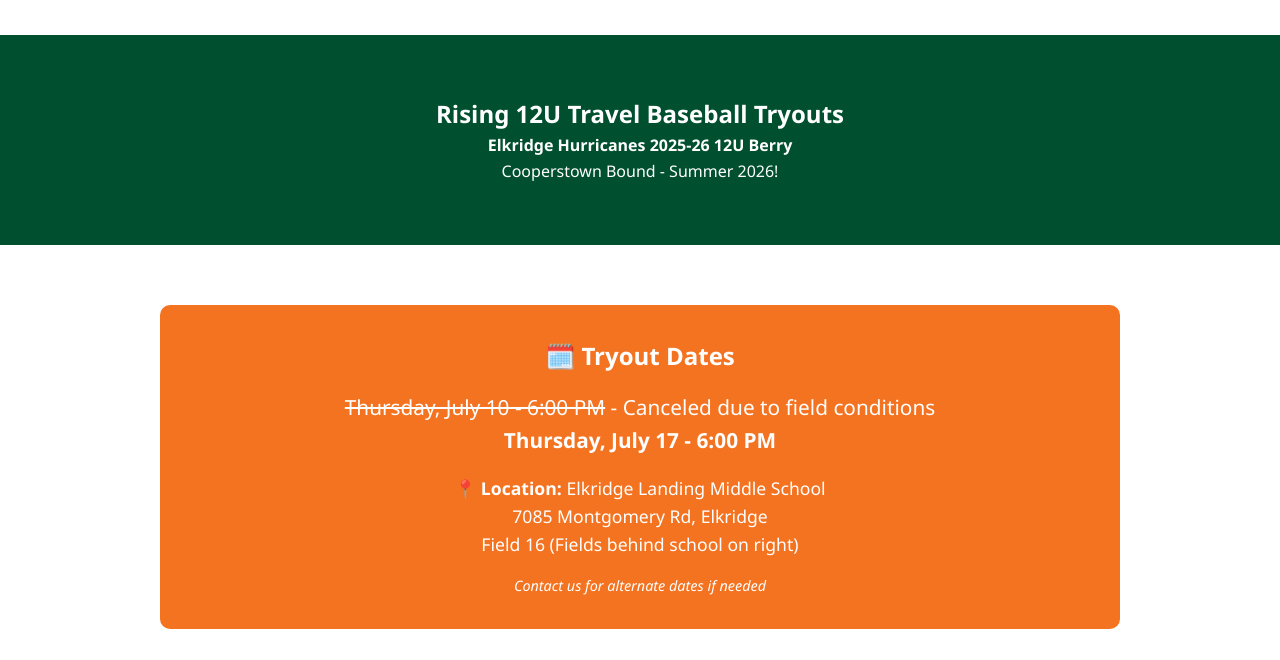
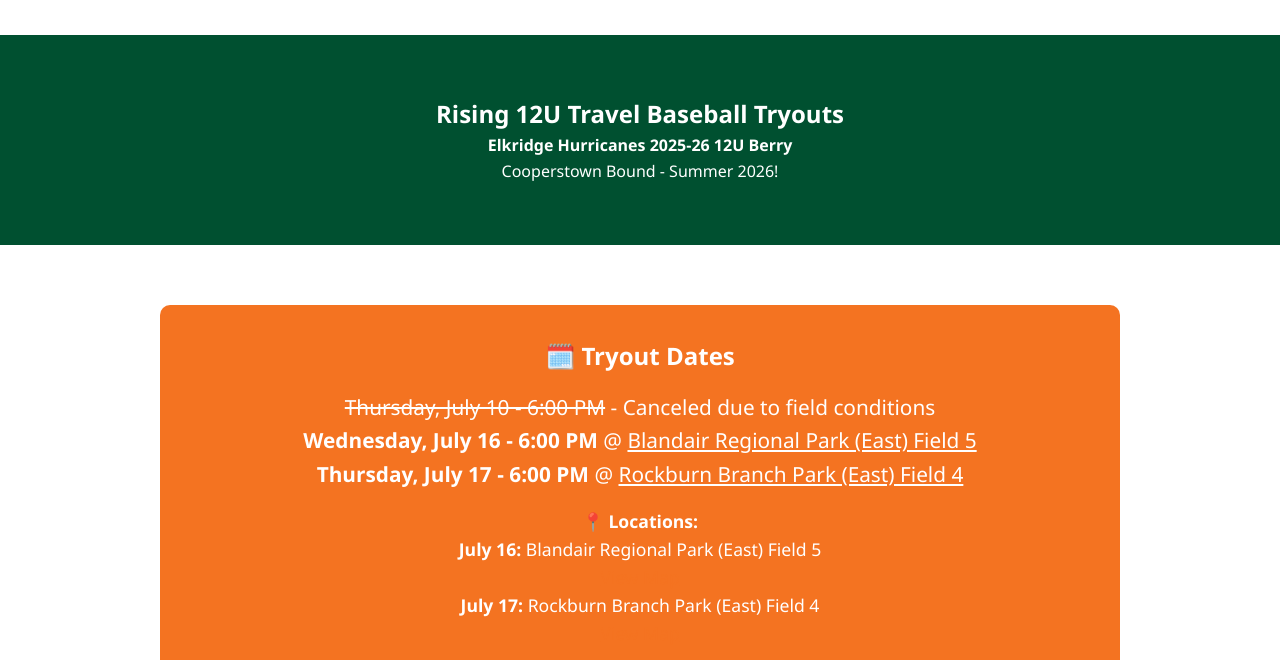
Before and after one commit to aparlette/elkridge-berry, a plain HTML site: page index.html in a window 1280 px wide. Both pictures are taken after a click on the link "Tryouts". Shown: the part 75-735 px from the top of the page. Drawn offline with Linux system fonts and the light colour scheme.

Commit message:
Updated dates and locations

```diff
--- a/index.html
+++ b/index.html
@@ -277,12 +277,15 @@
                         <h2 style="margin-bottom: 1rem;">🗓️ Tryout Dates</h2>
                         <div style="font-size: 1.3rem; margin-bottom: 1rem;">
                             <s>Thursday, July 10 - 6:00 PM</s> - Canceled due to field conditions<br>
-                            <strong>Thursday, July 17 - 6:00 PM</strong>
+                            <strong>Wednesday, July 16 - 6:00 PM</strong> @ <a href="https://maps.app.goo.gl/73PDntHubpf1D6a18" target="_blank" style="color: #fff; text-decoration: underline;">Blandair Regional Park (East) Field 5</a><br>
+                            <strong>Thursday, July 17 - 6:00 PM</strong> @ <a href="https://maps.app.goo.gl/khnpJYBjsBawVhVG9" target="_blank" style="color: #fff; text-decoration: underline;">Rockburn Branch Park (East) Field 4</a>
                         </div>
                         <p style="font-size: 1.1rem; margin-bottom: 1rem;">
-                            <strong>📍 Location:</strong> Elkridge Landing Middle School<br>
-                            7085 Montgomery Rd, Elkridge<br>
-                            Field 16 (Fields behind school on right)
+                            <strong>📍 Locations:</strong><br>
+                            <span style="font-weight: bold;">July 16:</span> Blandair Regional Park (East) Field 5<br>
+                            <a href="https://maps.app.goo.gl/73PDntHubpf1D6a18" target="_blank" style="color: #F47321; text-decoration: underline;">View Map</a><br>
+                            <span style="font-weight: bold;">July 17:</span> Rockburn Branch Park (East) Field 4<br>
+                            <a href="https://maps.app.goo.gl/khnpJYBjsBawVhVG9" target="_blank" style="color: #F47321; text-decoration: underline;">View Map</a>
                         </p>
                         <p style="font-size: 0.9rem; font-style: italic;">Contact us for alternate dates if needed</p>
                     </div>
```
